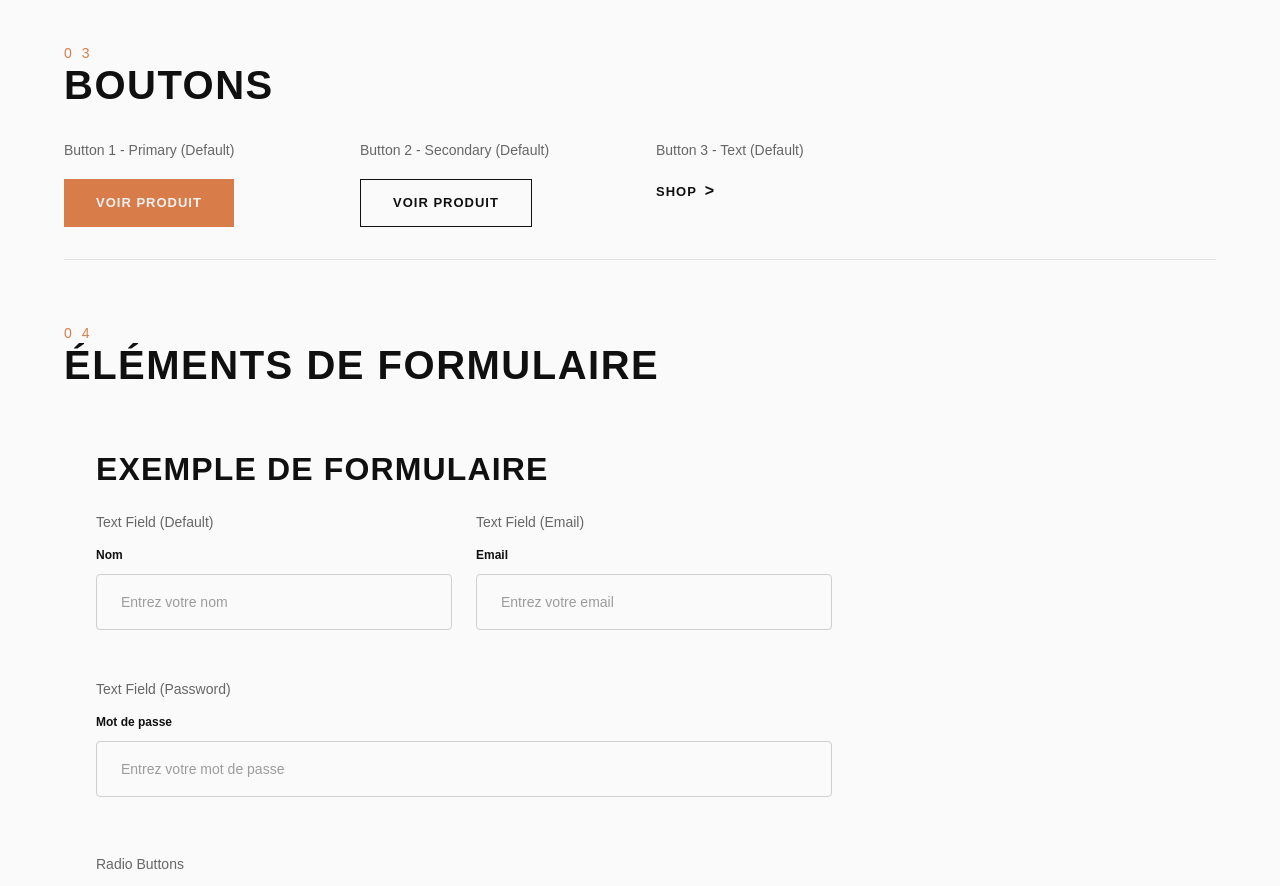
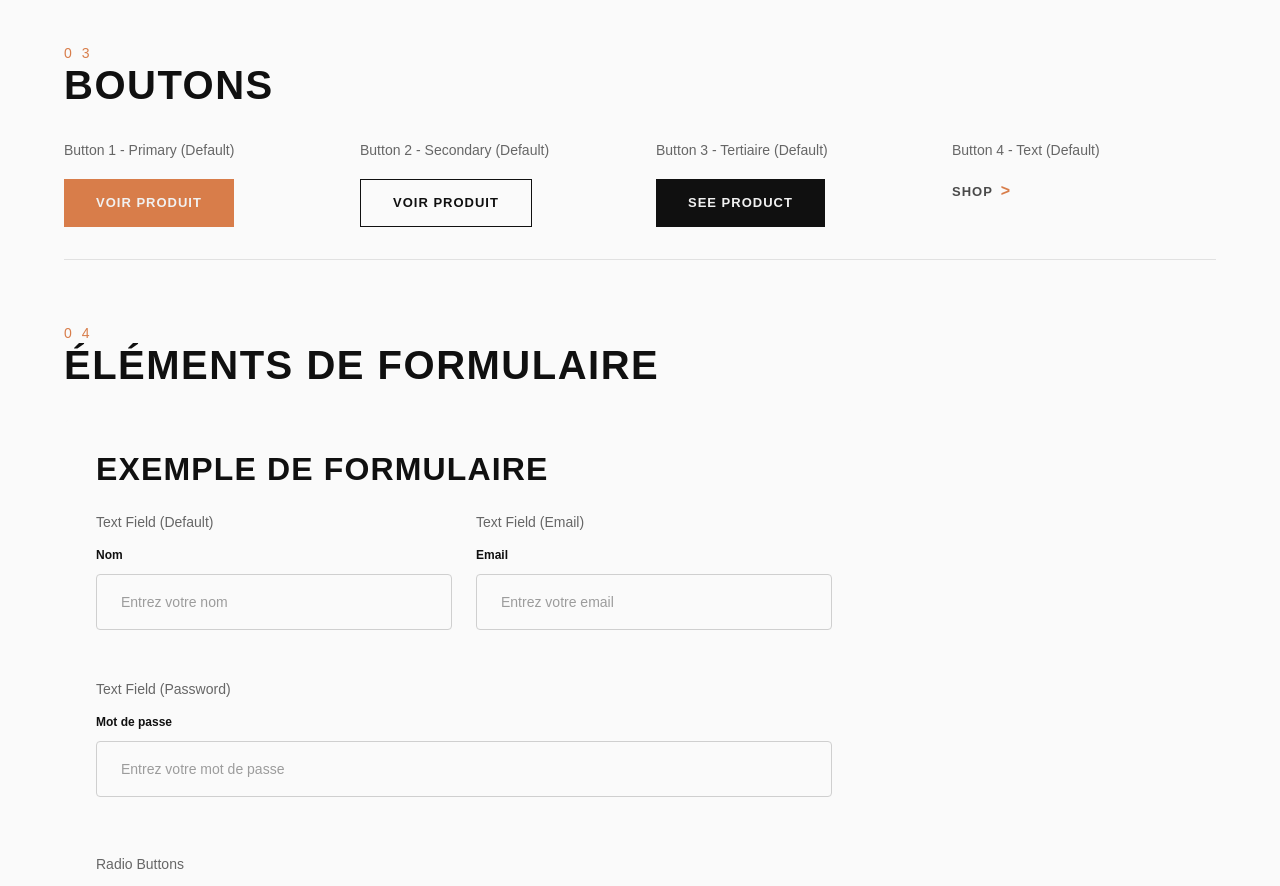
Before and after one commit to Mattanui/angular-audio-ecommerce-app, an Angular app: page /design-system in a window 1280 px wide. Shown: the part 1700-2586 px from the top of the page. Built offline with nearby package versions, Linux system fonts and the light colour scheme.

Commit message:
💄 Mise à jour du design system

```diff
--- a/src/app/design-showcase/design-showcase.component.html
+++ b/src/app/design-showcase/design-showcase.component.html
@@ -119,7 +119,14 @@
       </div>
 
       <div class="button-item">
-        <div class="button-label">Button 3 - Text (Default)</div>
+        <div class="button-label">Button 3 - Tertiaire (Default)</div>
+        <app-button variant="dark" (buttonClick)="onDarkButtonClick($event)">
+          {{ darkButtonClicked ? 'Cliqué !' : 'SEE PRODUCT' }}
+        </app-button>
+      </div>
+
+      <div class="button-item">
+        <div class="button-label">Button 4 - Text (Default)</div>
         <app-button variant="text" (buttonClick)="onTextButtonClick($event)">
           {{ textButtonClicked ? 'Cliqué !' : 'Shop' }}
         </app-button>
--- a/src/app/design-showcase/design-showcase.component.ts
+++ b/src/app/design-showcase/design-showcase.component.ts
@@ -17,6 +17,7 @@ export class DesignShowcaseComponent implements OnInit {
   primaryButtonClicked = false;
   secondaryButtonClicked = false;
   textButtonClicked = false;
+  darkButtonClicked = false;
 
   // Pour démontrer les radio buttons
   selectedPaymentMethod = 'card';
@@ -63,6 +64,11 @@ export class DesignShowcaseComponent implements OnInit {
     setTimeout(() => (this.textButtonClicked = false), 1000);
   }
 
+  onDarkButtonClick(event: Event): void {
+    this.darkButtonClicked = true;
+    setTimeout(() => (this.darkButtonClicked = false), 1000);
+  }
+
   // Méthode pour démontrer les radio buttons
   onPaymentMethodChange(value: string): void {
     this.selectedPaymentMethod = value;
--- a/src/app/design-system/styles/_buttons.scss
+++ b/src/app/design-system/styles/_buttons.scss
@@ -43,7 +43,7 @@
   }
 }
 
-// Bouton 2 - Secondaire (souligné en noir)
+// Bouton 2 - Secondaire (fond transparent/ bordure noir)
 .btn-secondary {
   @extend .btn;
   background-color: transparent;
@@ -57,11 +57,24 @@
   }
 }
 
-// Bouton 3 - Texte avec flèche (Boutique)
+// Bouton 3 - tertiaire (fond noir/gris foncé)
+.btn-dark {
+  @extend .btn;
+  background-color: vars.$black;
+  color: vars.$white;
+  transition: all vars.$transition-normal;
+
+  &:hover,
+  &:focus {
+    background-color: vars.$grayish-black;
+  }
+}
+
+// Bouton 4 - Texte avec flèche (Boutique)
 .btn-text {
   @extend .btn;
   background-color: transparent;
-  color: vars.$black;
+  color: vars.$light-grayish-black;
   padding: 0;
   min-width: auto;
   height: auto;
@@ -69,6 +82,7 @@
 
   &::after {
     content: ">";
+    color: vars.$primary;
     margin-left: 0.5rem;
     font-size: 1rem;
     transition: transform vars.$transition-normal;
--- a/src/app/design-system/styles/_variables.scss
+++ b/src/app/design-system/styles/_variables.scss
@@ -9,12 +9,19 @@ $primary-light: #fbaf85; // Orange clair (#FBAF85 - RGB: 251, 175, 133)
 $pure-white: #ffffff; // Blanc pur (#FFFFFF - RGB: 255, 255, 255)
 $pure-black: #000000; // Noir pur (#000000 - RGB: 0, 0, 0)
 
+// Couleurs tertiaires
+$grayish-black: #2e2e2e; // Noir grisâtre (#2E2E2E - RGB: 46, 46, 46)
+$light-grayish-black: #4a4a4a; // Noir grisâtre clair (#4A4A4A - RGB: 74, 74, 74)
+
 // Espacements
+$spacing-xxs: 0.25rem; // 4px
 $spacing-xs: 0.5rem; // 8px
 $spacing-sm: 1rem; // 16px
 $spacing-md: 1.5rem; // 24px
 $spacing-lg: 2rem; // 32px
 $spacing-xl: 3rem; // 48px
+$spacing-xxl: 4rem; // 64px
+$spacing-xxxl: 5rem; // 80px
 
 // Breakpoints
 $breakpoint-sm: 576px;
```
Also changed, not shown: src/app/design-system/styles/_design-system.scss (+0 -7 lines).
